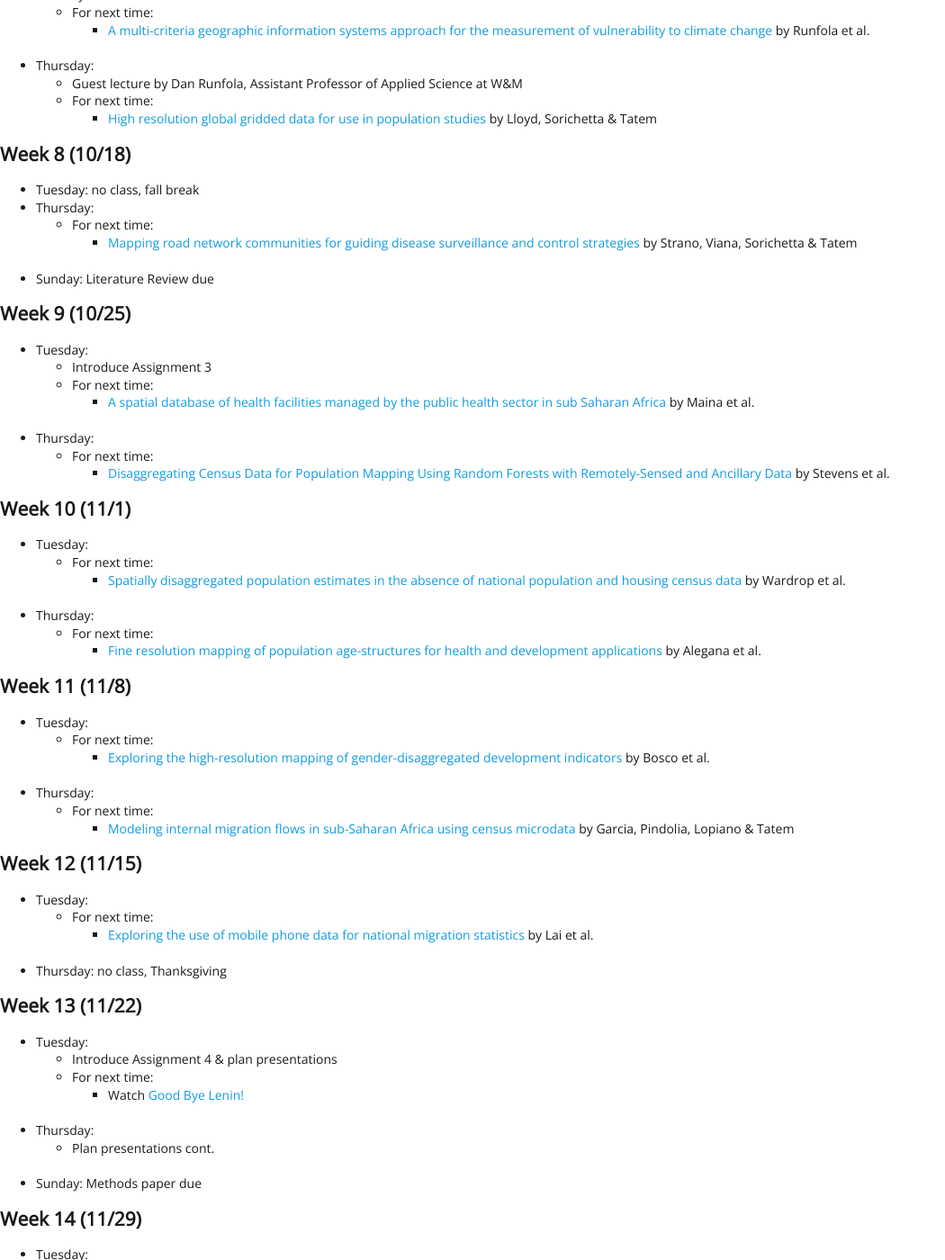
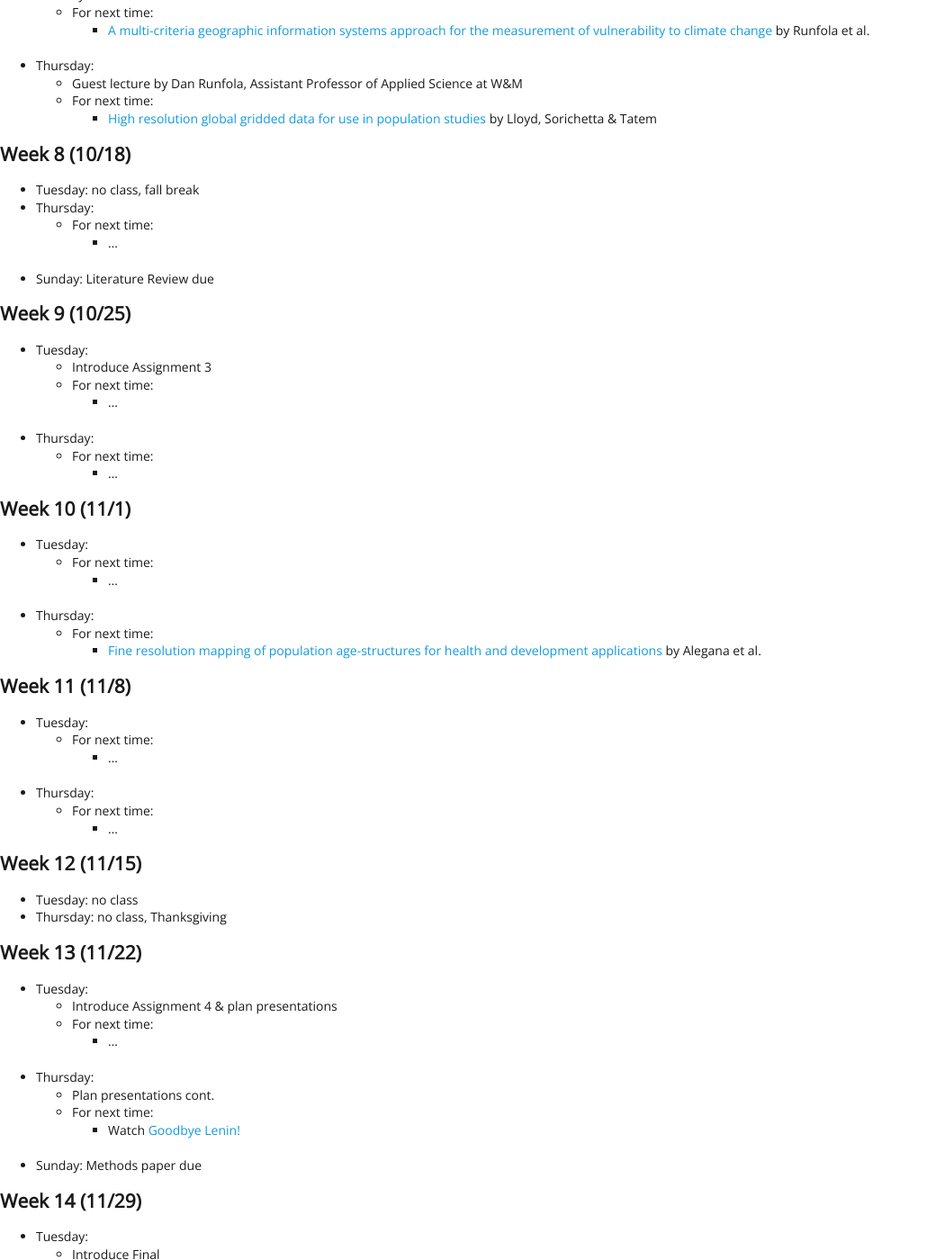
Before and after one commit to EMBrewer/dat150, a Jekyll site: the page built from _posts/2021-09-27-Schedule.md, in a window 1280 px wide and 1400 px high, scrolled down 1768 px. Shown: the whole window at 90% size, without its empty margins (0-1050 px from the left). Built offline with Jekyll 4.4.1, drawn with Linux system fonts in a browser that asks for light colours; our own code applies the rules of GitHub Pages for plain Markdown files; some of the changed text lies outside the part shown.

Commit message:
Update 2021-09-27-Schedule.md

```diff
--- a/_posts/2021-09-27-Schedule.md
+++ b/_posts/2021-09-27-Schedule.md
@@ -80,22 +80,22 @@
 - Tuesday: no class, fall break
 - Thursday:
 	- For next time:
-		- [Mapping road network communities for guiding disease surveillance and control strategies](https://www.nature.com/articles/s41598-018-22969-4) by Strano, Viana, Sorichetta & Tatem
+		- ...
 - Sunday: Literature Review due
 
 ## Week 9 (10/25)
 - Tuesday:
 	- Introduce Assignment 3
 	- For next time:
-		- [A spatial database of health facilities managed by the public health sector in sub Saharan Africa](https://www.nature.com/articles/s41597-019-0142-2) by Maina et al.
+		- ...
 - Thursday:
 	- For next time:
-		- [Disaggregating Census Data for Population Mapping Using Random Forests with Remotely-Sensed and Ancillary Data](https://journals.plos.org/plosone/article?id=10.1371/journal.pone.0107042) by Stevens et al.
+		- ...
 
 ## Week 10 (11/1)
 - Tuesday:
 	- For next time:
-		- [Spatially disaggregated population estimates in the absence of national population and housing census data](https://www.pnas.org/content/pnas/115/14/3529.full.pdf) by Wardrop et al.
+		- ...
 - Thursday:
 	- For next time:
 		- [Fine resolution mapping of population age-structures for health and development applications](https://royalsocietypublishing.org/doi/pdf/10.1098/rsif.2015.0073) by Alegana et al.
@@ -103,24 +103,24 @@
 ## Week 11 (11/8)
 - Tuesday:
 	- For next time:
-		- [Exploring the high-resolution mapping of gender-disaggregated development indicators](https://royalsocietypublishing.org/doi/pdf/10.1098/rsif.2016.0825) by Bosco et al.
+		- ...
 - Thursday:
 	- For next time:
-		- [Modeling internal migration flows in sub-Saharan Africa using census microdata](https://academic.oup.com/migration/article/3/1/89/2413406) by Garcia, Pindolia, Lopiano & Tatem
+		- ...
 
 ## Week 12 (11/15)
-- Tuesday:
-	- For next time:
-		- [Exploring the use of mobile phone data for national migration statistics](https://www.nature.com/articles/s41599-019-0242-9.pdf) by Lai et al.
+- Tuesday: no class
 - Thursday: no class, Thanksgiving
 
 ## Week 13 (11/22)
 - Tuesday:
 	- Introduce Assignment 4 & plan presentations
 	- For next time:
-		- Watch [Good Bye Lenin!](https://www.youtube.com/watch?v=qQvzOipkkNM)
+		- ...
 - Thursday:
 	- Plan presentations cont.
+	- For next time:
+		- Watch [Goodbye Lenin!](https://www.youtube.com/watch?v=qQvzOipkkNM)
 - Sunday: Methods paper due
 
 ## Week 14 (11/29)
```
Also changed, not shown: other parts of _posts/2021-09-27-Schedule.md (+1 -1 lines).
